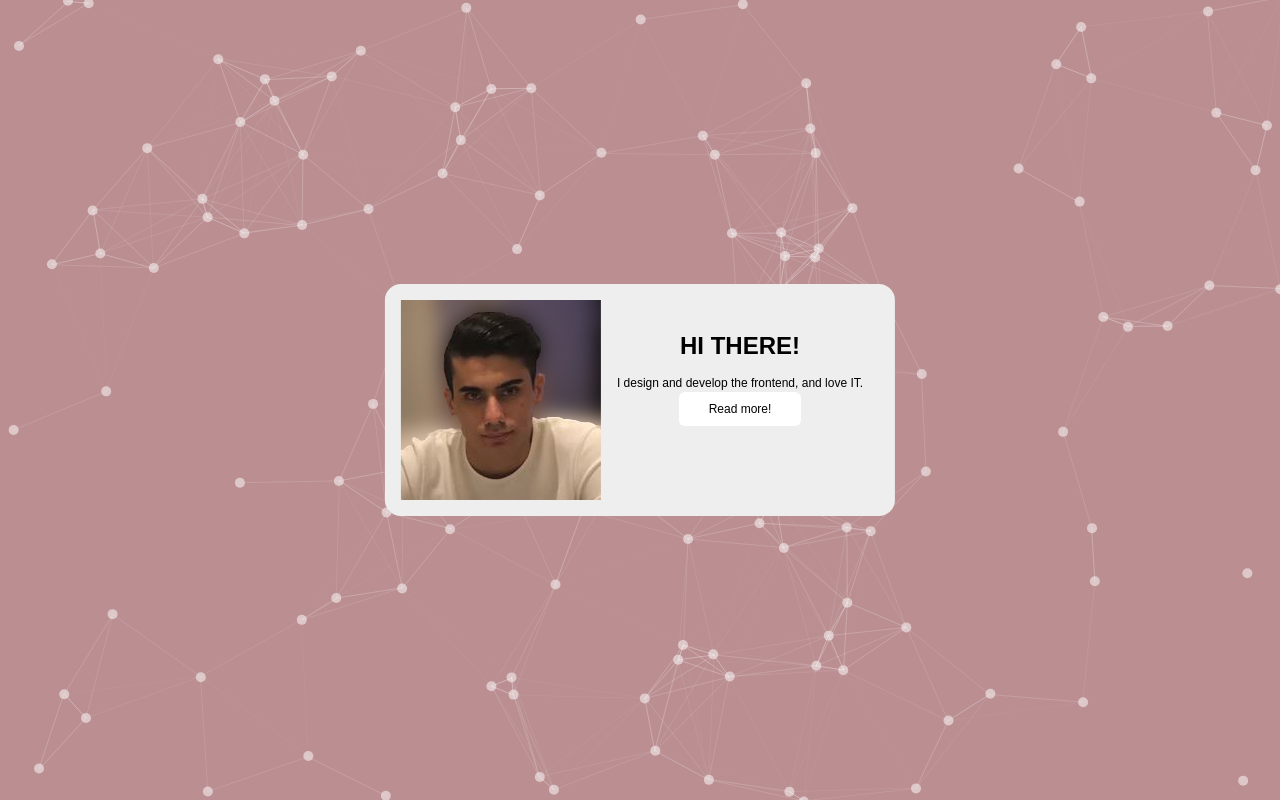
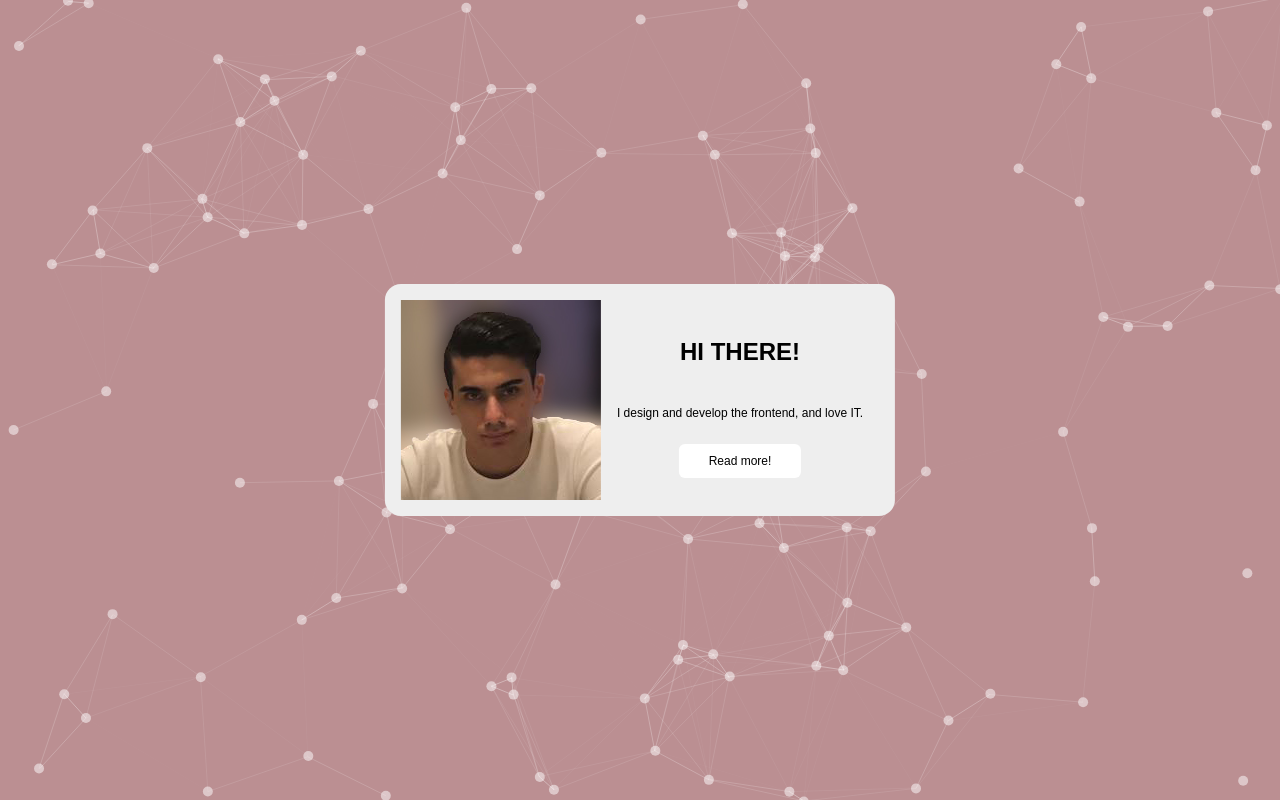
Before and after one commit to beratcan97/CV, a PHP site: page / in a window 1280 px wide. Run offline with PHP 8.4, Linux system fonts and the light colour scheme.

Commit message:
text area styled

```diff
--- a/style/style.css
+++ b/style/style.css
@@ -17,6 +17,9 @@
     border-radius: 1rem;
 }
 .particlesPopupTextContainer {
+    display: flex;
+    flex-direction: column;
+    justify-content: space-around;
     padding: 1rem;
 }
 .particlesMoreInfo {
```
